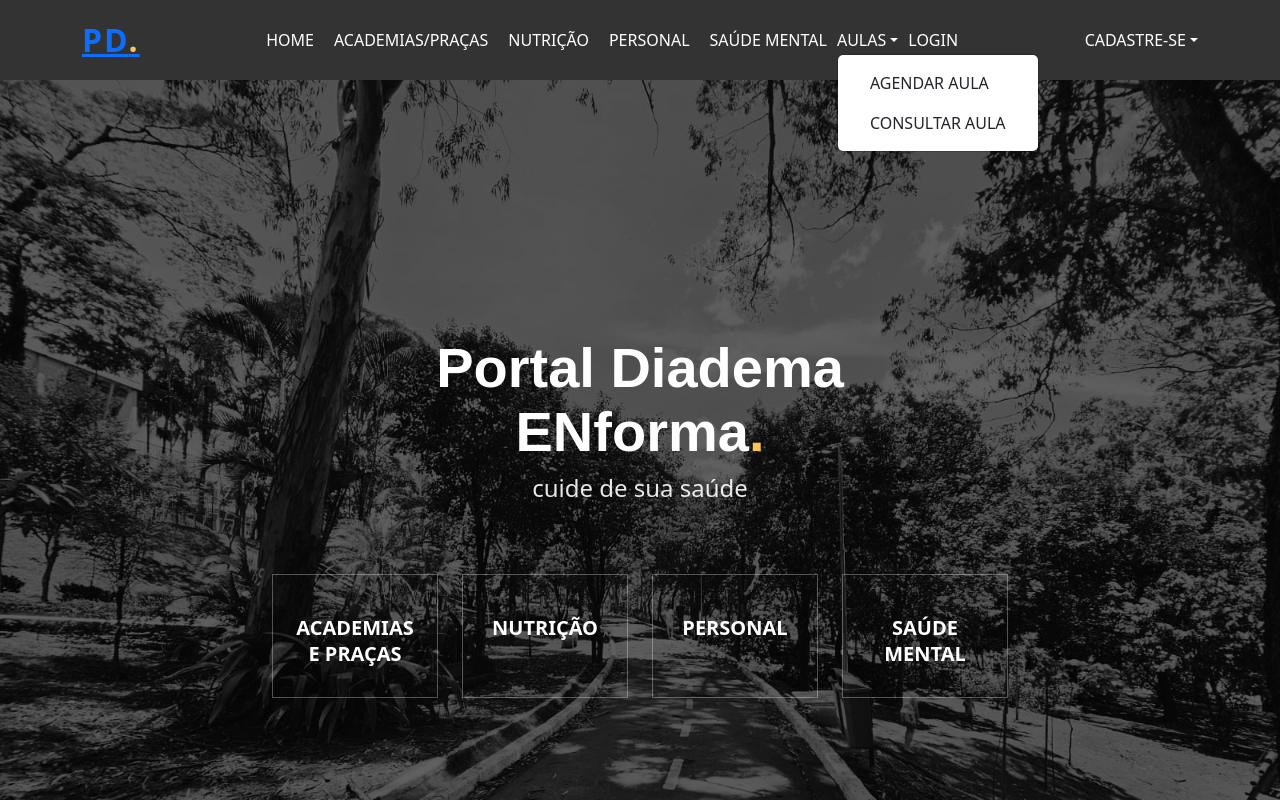
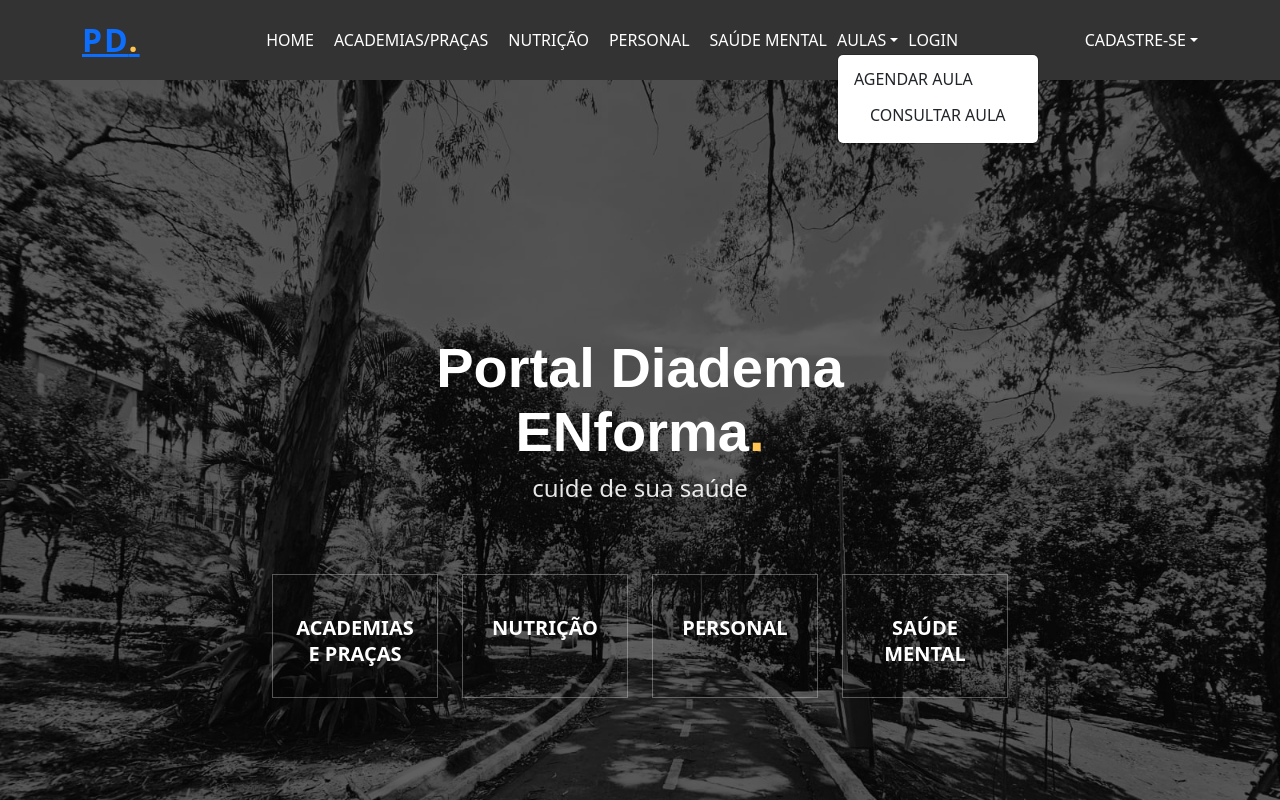
Before and after one commit to Lucas7842/Bem-Estar-Front, a React (Create React App) app: page / in a window 1280 px wide. Both pictures are taken after a click on the button "AULAS". Shown: the top 800 px of the page. Built offline with nearby package versions, Linux system fonts and the light colour scheme.

Commit message:
Ajuste da rota de agendar aulas

```diff
--- a/src/Componentes/Header/header.js
+++ b/src/Componentes/Header/header.js
@@ -18,7 +18,7 @@ function Header() {
             <li><Link to="/saudemental" className="nav-link">SAÚDE MENTAL</Link></li>
             <NavDropdown title="AULAS" id="aulasDropdown" className="nav-link">
               <NavDropdown.Item as="div">
-                <Link to="/agendaraula" className="dropdown-item">AGENDAR AULA</Link>
+                <Link to="/agendaraula" className="nav-link">AGENDAR AULA</Link>
               </NavDropdown.Item>
               <NavDropdown.Item as="div">
                 <Link to="/consultaraula" className="dropdown-item">CONSULTAR AULA</Link>
```
